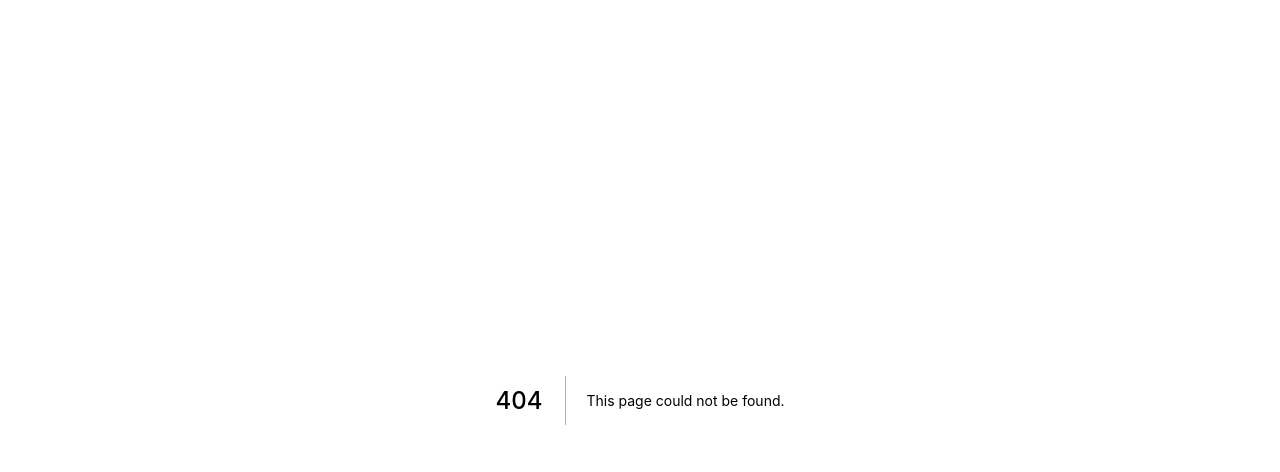
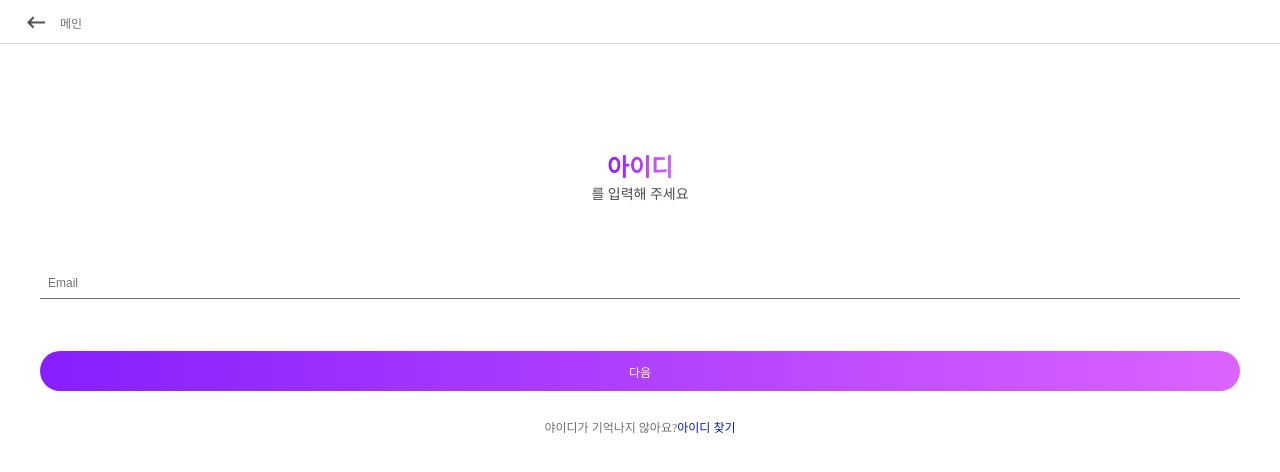
Before and after one commit to kimulchan/sb-project-oauth, a Next.js app: page /find/password in a window 1280 px wide. Before the commit this address had no page. Shown: the top 472 px of the page. Built offline with nearby package versions, Linux system fonts and the light colour scheme.

Commit message:
⚡️ :: (#15) id 입력 페이지 퍼블리싱

```diff
--- /dev/null
+++ b/pages/find/password/index.tsx
@@ -0,0 +1,36 @@
+import {
+  Button,
+  Input,
+  TopNavigation,
+  Wrapper,
+} from "../../../components/common";
+import { BigText, MiddleText, OtherOptionText } from "../../../components/text";
+import { useRouter } from "next/router";
+const FindPassword = () => {
+  const router = useRouter();
+  return (
+    <Wrapper>
+      <TopNavigation onClick={() => router.push("/auth/main")}>
+        메인
+      </TopNavigation>
+      <BigText>아이디</BigText>
+      <MiddleText>를 입력해 주세요</MiddleText>
+      <Input style={{ margin: "65px 0 52px 0" }} placeholder="Email"></Input>
+      <Button
+        enable={true}
+        onclick={() => router.push("/find/password/phonenum")}
+      >
+        다음
+      </Button>
+      <OtherOptionText
+        style={{ marginTop: 27 }}
+        actionTextOnClick={() => router.push("/find/id")}
+        actionText="아이디 찾기"
+      >
+        야이디가 기억나지 않아요?
+      </OtherOptionText>
+    </Wrapper>
+  );
+};
+
+export default FindPassword;
```
